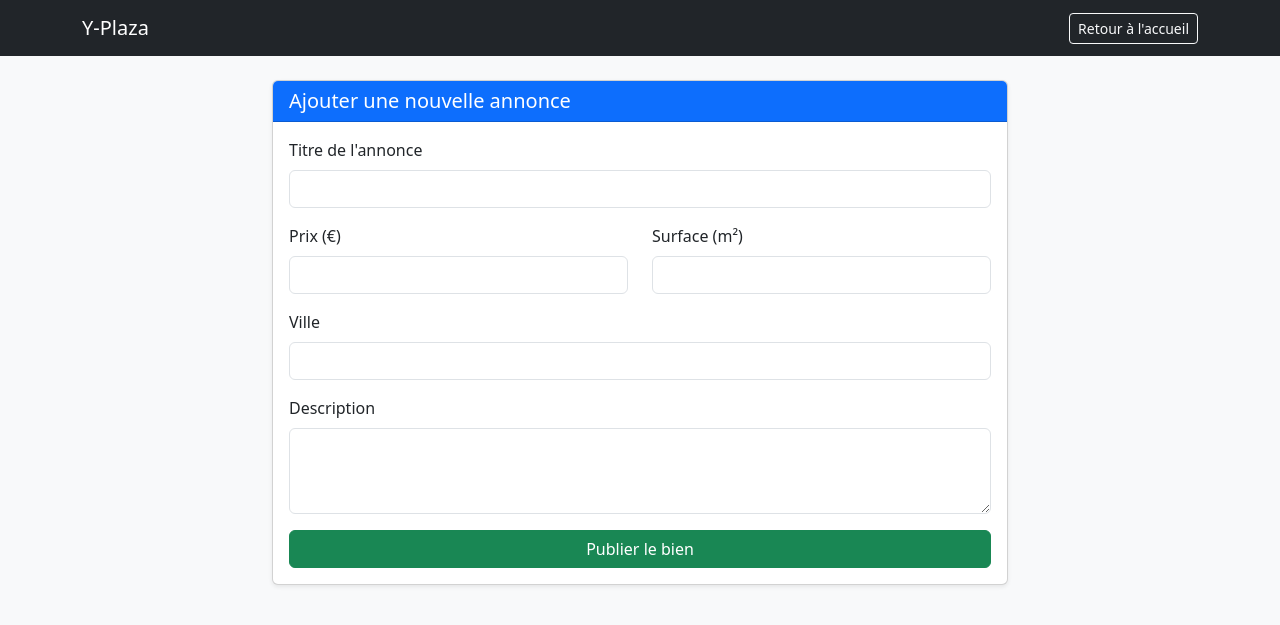
After one commit to yasmine200/y-plaza-project, a Flask app: page /ajouter in a window 1280 px wide. The commit adds this page. Shown: the top 625 px of the page. Run offline with Flask 3, Linux system fonts and the light colour scheme.

Commit message:
feat: implémentation complète du CRUD (Ajout, Affichage, Suppression)

```diff
--- a/app.py
+++ b/app.py
@@ -1,9 +1,10 @@
-from flask import Flask, render_template
+from flask import Flask, render_template, request, redirect, url_for
 from config.database import get_db_connection
 from models.bien_immobilier import BienImmobilier
 
 app = Flask(__name__)
 
+# --- ROUTE 1 : LA PAGE D'ACCUEIL ---
 @app.route('/')
 def accueil():
     conn = get_db_connection()
@@ -30,5 +31,48 @@ def accueil():
 
     return render_template('accueil.html', biens=biens)
 
+
+# --- ROUTE 2 : AJOUTER UN BIEN ---
+@app.route('/ajouter', methods=('GET', 'POST'))
+def ajouter():
+    if request.method == 'POST':
+        # On récupère les données tapées dans le formulaire
+        titre = request.form['titre']
+        description = request.form['description']
+        prix = request.form['prix']
+        surface = request.form['surface']
+        ville = request.form['ville']
+
+        # On les insère dans la base de données
+        conn = get_db_connection()
+        cursor = conn.cursor()
+        cursor.execute('''
+            INSERT INTO biens (titre, description, prix, surface, ville)
+            VALUES (?, ?, ?, ?, ?)
+        ''', (titre, description, prix, surface, ville))
+        conn.commit()
+        cursor.close()
+        conn.close()
+
+        # On renvoie l'utilisateur vers l'accueil pour voir son nouveau bien
+        return redirect(url_for('accueil'))
+
+    # Si c'est un simple GET, on affiche juste la page du formulaire
+    return render_template('ajouter.html')
+
+
+# --- ROUTE 3 : SUPPRIMER UN BIEN ---
+@app.route('/supprimer/<int:id>', methods=['POST'])
+def supprimer(id):
+    conn = get_db_connection()
+    cursor = conn.cursor()
+    cursor.execute('DELETE FROM biens WHERE id = ?', (id,))
+    conn.commit()
+    cursor.close()
+    conn.close()
+    return redirect(url_for('accueil'))
+
+
+# --- LANCEMENT DU SERVEUR ---
 if __name__ == '__main__':
     app.run(debug=True)
--- /dev/null
+++ b/templates/ajouter.html
@@ -0,0 +1,58 @@
+<!DOCTYPE html>
+<html lang="fr">
+<head>
+    <meta charset="UTF-8">
+    <meta name="viewport" content="width=device-width, initial-scale=1.0">
+    <title>Ajouter un Bien - Y-Plaza</title>
+    <link href="https://cdn.jsdelivr.net/npm/bootstrap@5.3.0/dist/css/bootstrap.min.css" rel="stylesheet">
+</head>
+<body class="bg-light">
+
+    <nav class="navbar navbar-expand-lg navbar-dark bg-dark mb-4">
+        <div class="container">
+            <a class="navbar-brand" href="/">Y-Plaza</a>
+            <a class="btn btn-outline-light btn-sm" href="/">Retour à l'accueil</a>
+        </div>
+    </nav>
+
+    <main class="container">
+        <div class="row justify-content-center">
+            <div class="col-md-8">
+                <div class="card shadow-sm">
+                    <div class="card-header bg-primary text-white">
+                        <h1 class="h5 mb-0">Ajouter une nouvelle annonce</h1>
+                    </div>
+                    <div class="card-body">
+                        <form method="POST">
+                            <div class="mb-3">
+                                <label for="titre" class="form-label">Titre de l'annonce</label>
+                                <input type="text" class="form-control" id="titre" name="titre" required>
+                            </div>
+                            <div class="row mb-3">
+                                <div class="col">
+                                    <label for="prix" class="form-label">Prix (€)</label>
+                                    <input type="number" step="0.01" class="form-control" id="prix" name="prix" required>
+                                </div>
+                                <div class="col">
+                                    <label for="surface" class="form-label">Surface (m²)</label>
+                                    <input type="number" class="form-control" id="surface" name="surface" required>
+                                </div>
+                            </div>
+                            <div class="mb-3">
+                                <label for="ville" class="form-label">Ville</label>
+                                <input type="text" class="form-control" id="ville" name="ville" required>
+                            </div>
+                            <div class="mb-3">
+                                <label for="description" class="form-label">Description</label>
+                                <textarea class="form-control" id="description" name="description" rows="3"></textarea>
+                            </div>
+                            <button type="submit" class="btn btn-success w-100">Publier le bien</button>
+                        </form>
+                    </div>
+                </div>
+            </div>
+        </div>
+    </main>
+
+</body>
+</html>
```
Also changed, not shown: templates/accueil.html (+7 -5 lines), y_plaza.db.
